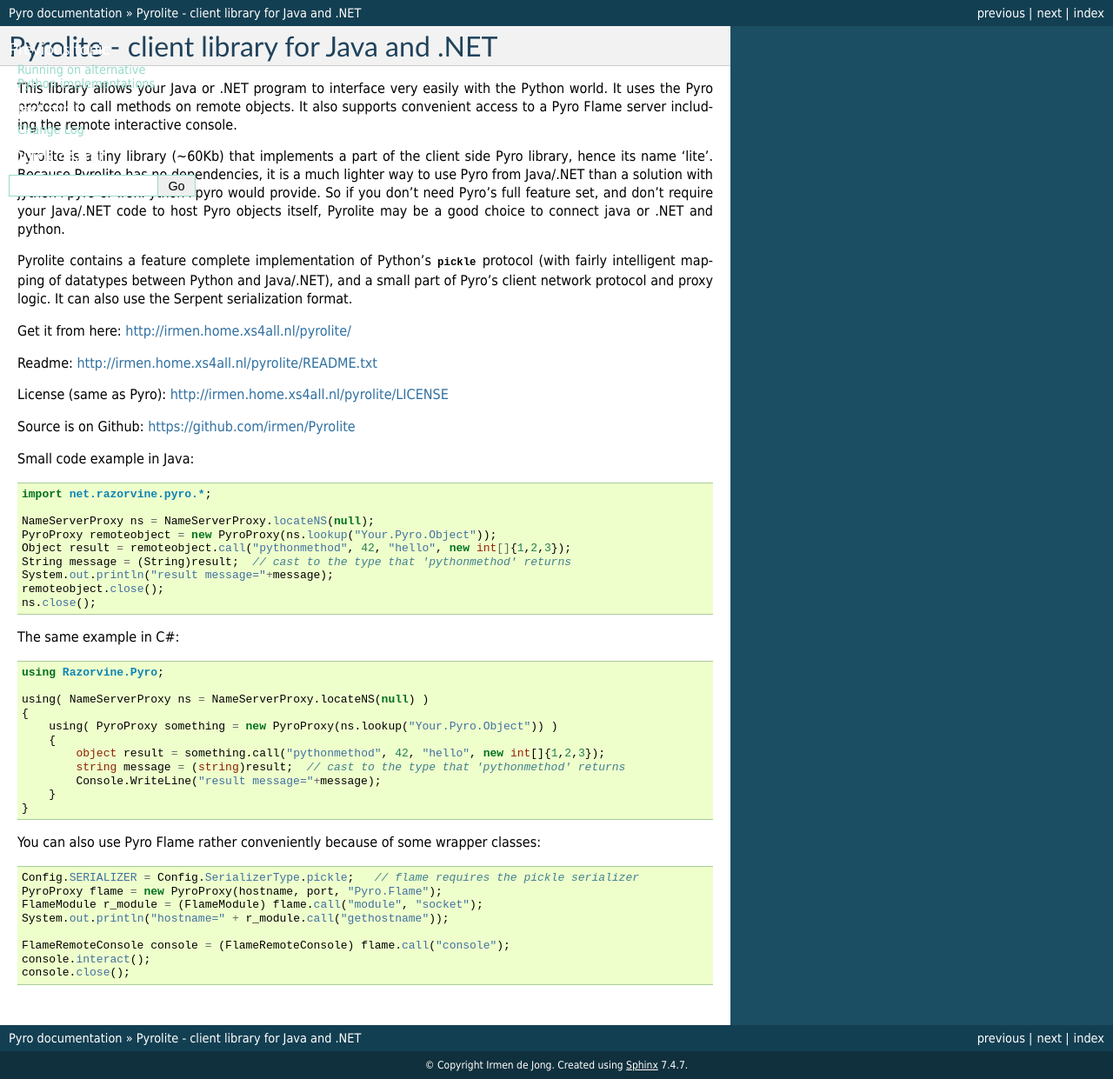
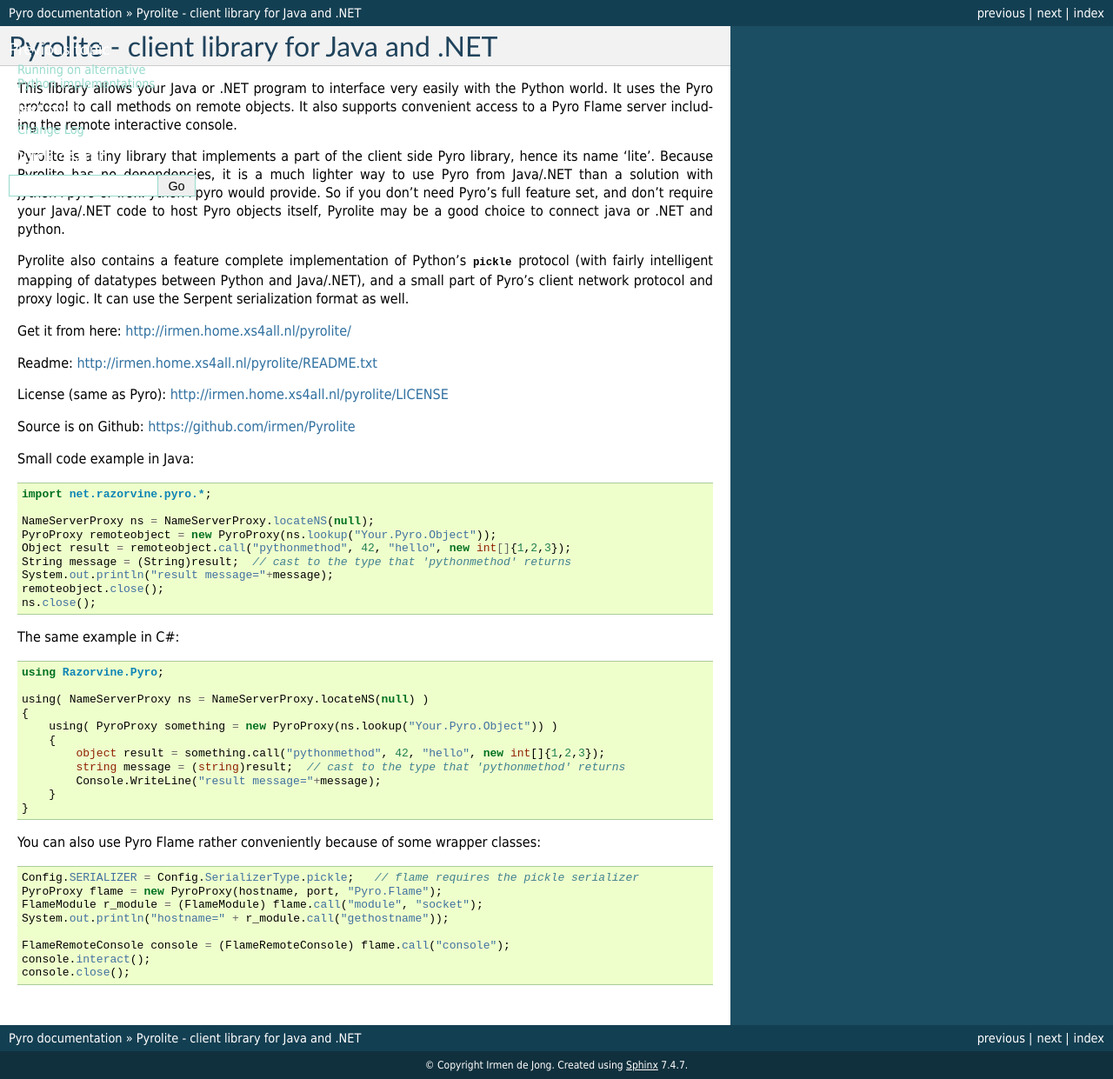
Before and after one commit to irmen/Pyro4, a Sphinx documentation site: the page built from docs/source/pyrolite.rst, in a window 1280 px wide. Shown: the whole page at 87% size. Built offline with Sphinx 7.4.7, drawn with Linux system fonts in a browser that asks for light colours; the version number could not be read and is left out.

Commit message:
release 4.26

```diff
--- a/docs/source/pyrolite.rst
+++ b/docs/source/pyrolite.rst
@@ -9,7 +9,7 @@
 objects. It also supports convenient access to a Pyro Flame server including the remote
 interactive console.
 
-Pyrolite is a tiny library (~60Kb) that implements a part of the client side Pyro library,
+Pyrolite is a tiny library that implements a part of the client side Pyro library,
 hence its name 'lite'.  Because Pyrolite has no dependencies,
 it is a much lighter way to use Pyro from Java/.NET than a solution with
 jython+pyro or IronPython+pyro would provide.
@@ -17,10 +17,10 @@
 Java/.NET code to host Pyro objects itself, Pyrolite may be
 a good choice to connect java or .NET and python.
 
-Pyrolite contains a feature complete implementation of Python's :mod:`pickle` protocol
+Pyrolite also contains a feature complete implementation of Python's :mod:`pickle` protocol
 (with fairly intelligent mapping of datatypes between Python and Java/.NET),
-and a small part of Pyro's client network protocol and proxy logic. It can also use
-the Serpent serialization format.
+and a small part of Pyro's client network protocol and proxy logic. It can  use
+the Serpent serialization format as well.
 
 
 Get it from here: http://irmen.home.xs4all.nl/pyrolite/
--- a/docs/source/tipstricks.rst
+++ b/docs/source/tipstricks.rst
@@ -345,5 +345,5 @@
     You have to use the full conversions as mentioned earlier.
 #.  Don't return arrays at all. Redesign your API so that you might perhaps only return a single element from it.
 #.  Tell Pyro to use :py:mod:`pickle` as serializer. Pickle can deal with numpy datatypes. However it has security implications.
-    See :doc:`security`. If you choose to use pickle anyway, also be aware that you may need to tell your name server
+    See :doc:`security`. If you choose to use pickle anyway, also be aware that you must tell your name server
     about it as well, see :ref:`nameserver-pickle`.
```
Also changed, not shown: 1 other file.
